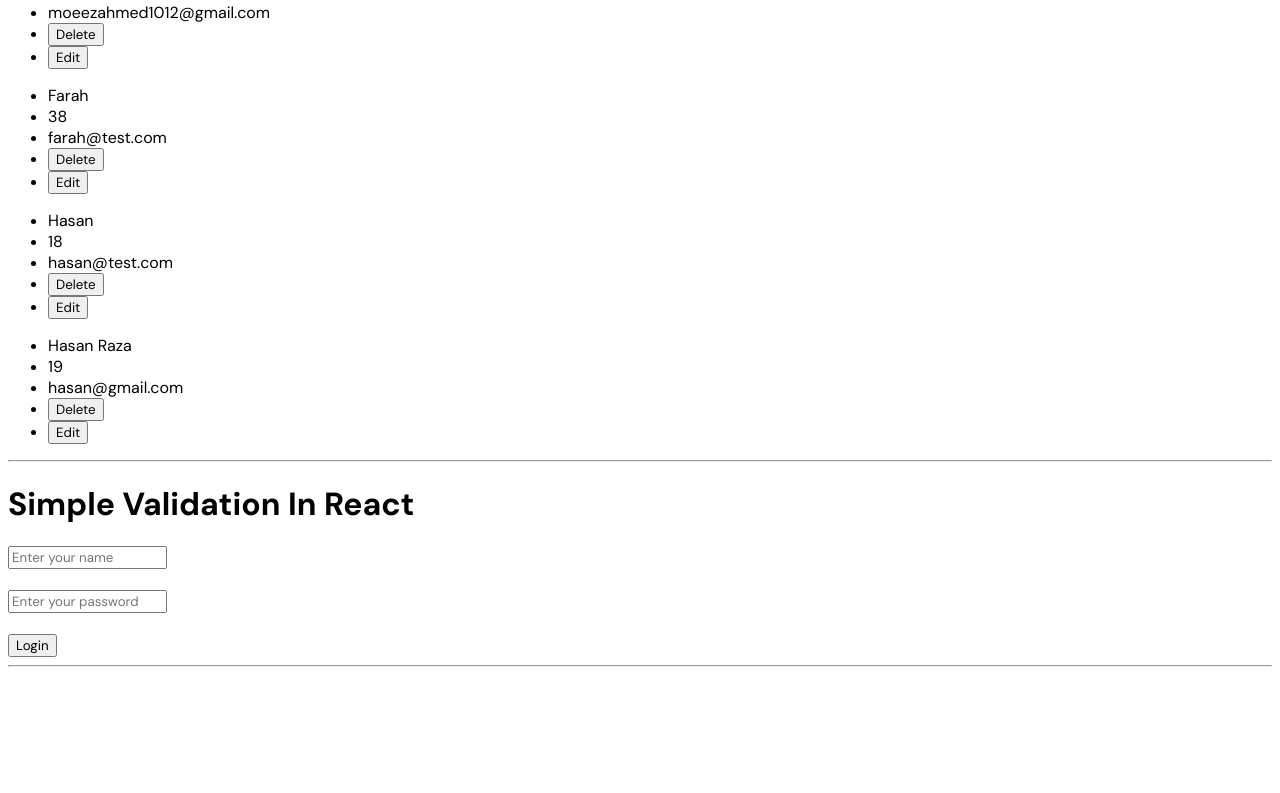
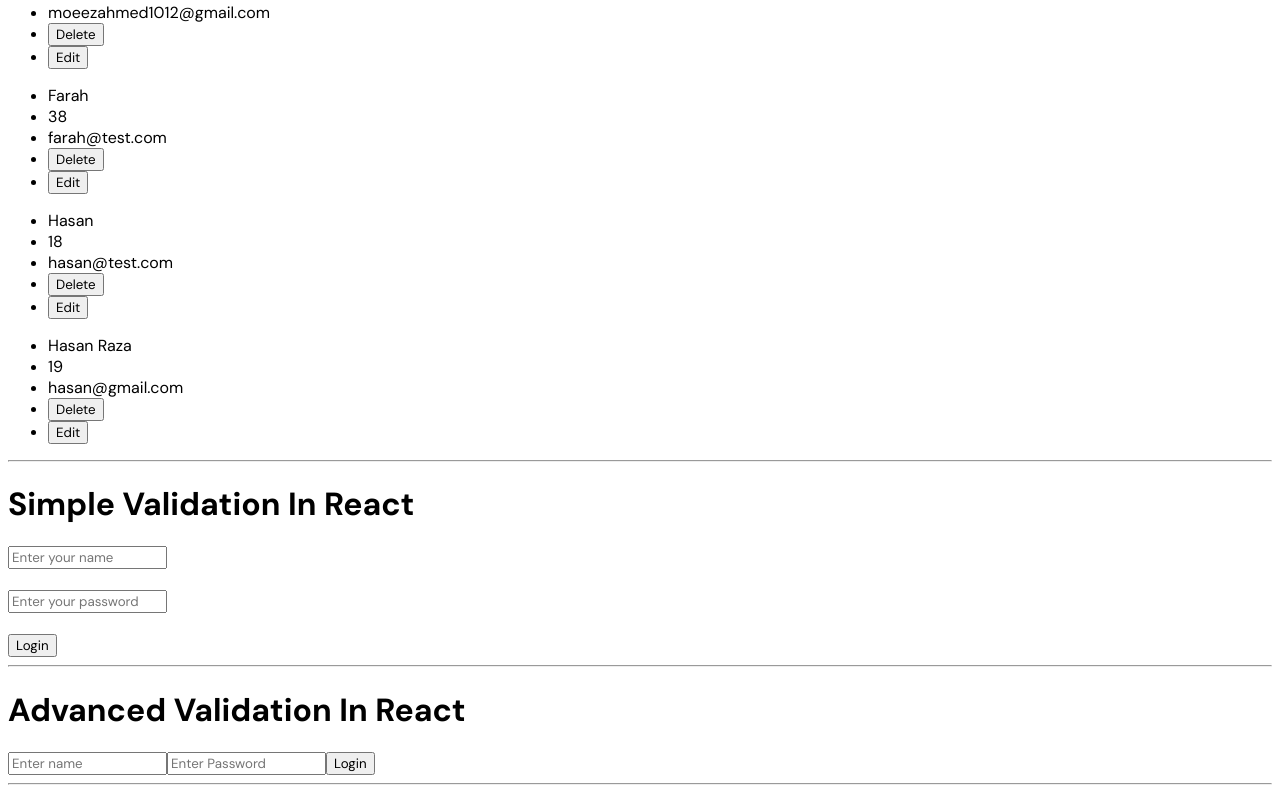
Before and after one commit to MoeezAhmed-Developer/React-Course, a React (Vite) app: page /pk/others in a window 1280 px wide. Shown: the part 2956-3749 px from the top of the page. Before the commit the page ends 3631 px from the top, so only its background shows below. Built offline with nearby package versions, Linux system fonts and the light colour scheme; data requests are answered from the project's data file.

Commit message:
feat: add AdvancedValidation component with form validation and error handling

```diff
--- /dev/null
+++ b/src/components/AdvancedValidation.jsx
@@ -0,0 +1,69 @@
+import { useActionState } from "react";
+import "../css/advanced-validation.css";
+
+export default function AdcValidation() {
+  const handleLogin = (prevData, formData) => {
+    const username = formData.get("username");
+    const password = formData.get("password");
+    const regex = /^[A-Z0-9]+$/i;
+
+    if (!username) {
+      return { error: "Please fill your username.", username, password };
+    }
+
+    if (!password) {
+      return { error: "Please fill your password.", username, password };
+    }
+
+    if (username.length > 5) {
+      return {
+        error: "Your username should be under 5 characters.",
+        username,
+        password,
+      };
+    }
+
+    if (!regex.test(password)) {
+      return {
+        error:
+          "Use only numbers or alphabets in your password. Don't use special characters.",
+        username,
+        password,
+      };
+    }
+
+    return { success: "Login successful!", username, password };
+  };
+
+  const [data, action, pending] = useActionState(handleLogin, undefined);
+
+  return (
+    <div>
+      <h1>Advanced Validation In React</h1>
+      {data?.error && (
+        <span className={data?.error && "err"}>{data.error}</span>
+      )}
+      {data?.success && (
+        <span className={data.success && "success"}>{data.success}</span>
+      )}
+
+      <form action={action}>
+        <input
+          defaultValue={data?.username}
+          type="text"
+          placeholder="Enter name"
+          name="username"
+        />
+        <input
+          defaultValue={data?.password}
+          type="text"
+          placeholder="Enter Password"
+          name="password"
+        />
+        <button disabled={pending}>
+          {pending ? "Logging in..." : "Login"}
+        </button>
+      </form>
+    </div>
+  );
+}
--- /dev/null
+++ b/src/css/advanced-validation.css
@@ -0,0 +1,7 @@
+.success {
+  color: green;
+}
+
+.err {
+  color: red;
+}
--- a/src/pages/Other.jsx
+++ b/src/pages/Other.jsx
@@ -13,6 +13,7 @@
 import GetProductsApi from "../components/GetProductsApi";
 import UserList from "../components/UserList";
 import SimpleValidation from "../components/SimpleValidation";
+import AdcValidation from "../components/AdvancedValidation";
 
 function OtherPage() {
   document.title = "Others | React";
@@ -33,6 +34,7 @@
       <GetProductsApi /> <hr />
       <UserList /> <hr />
       <SimpleValidation /> <hr />
+      <AdcValidation /> <hr />
     </div>
   );
 }
```
